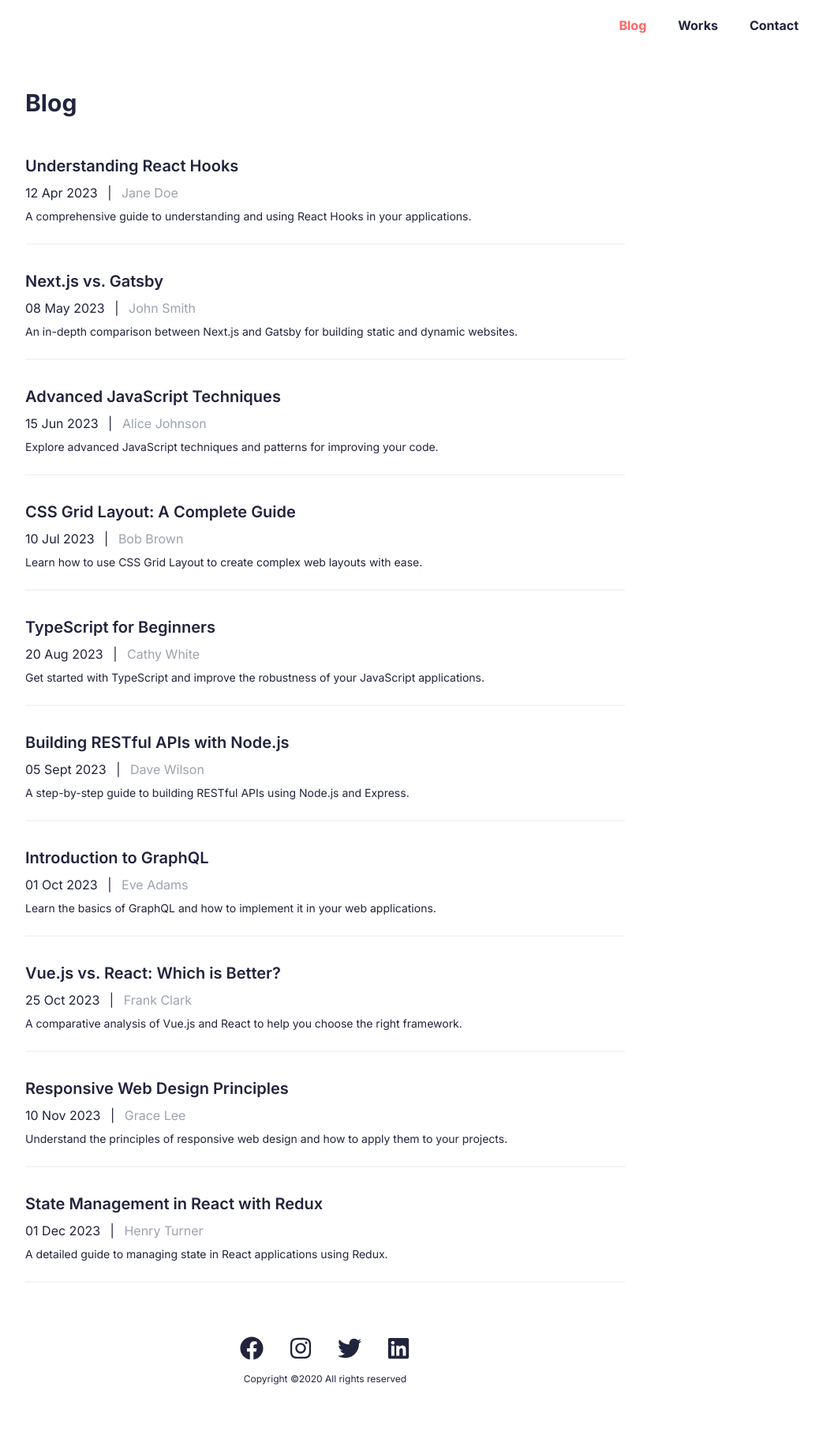
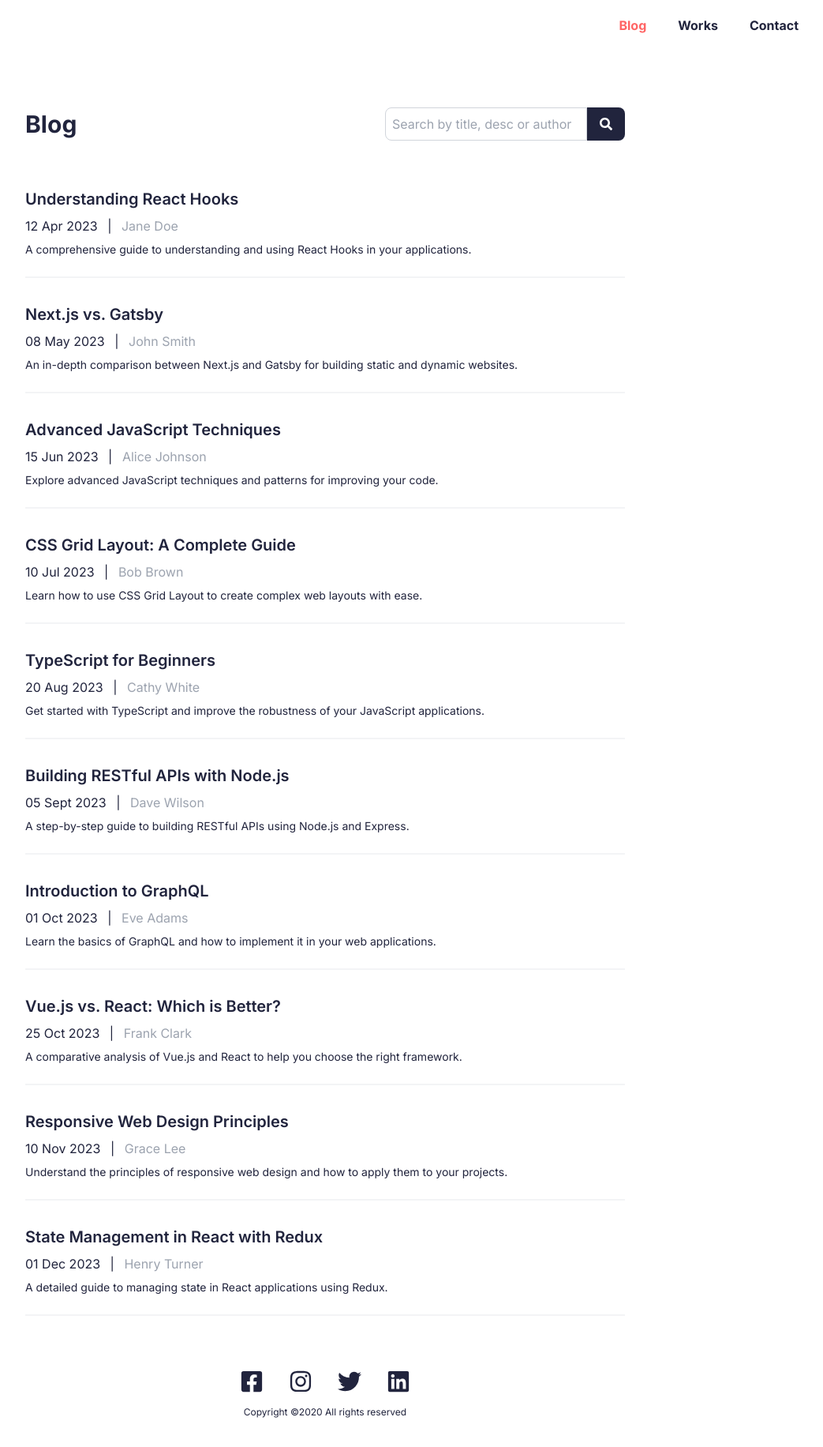
Before and after one commit to DarkM4tt/Blogosphere, a Next.js app: page / in a window 1280 px wide. Shown: the whole page at 79% size, without its empty margins (228-1271 px from the left). Before the commit the page ends 1770 px from the top, so only its background shows below. Built offline with nearby package versions, Linux system fonts and the light colour scheme.

Commit message:
Added SearchBar and Loading state

```diff
--- a/src/app/components/Footer.tsx
+++ b/src/app/components/Footer.tsx
@@ -1,9 +1,14 @@
-import { FaFacebook, FaInstagram, FaTwitter, FaLinkedin } from "react-icons/fa";
+import {
+  FaFacebookSquare,
+  FaInstagram,
+  FaTwitter,
+  FaLinkedin,
+} from "react-icons/fa";
 
 const Footer = () => (
-  <footer className="text-center p-4">
+  <footer className="text-center p-4 mb-5">
     <div className="flex justify-center gap-8 mb-4">
-      <FaFacebook size={30} />
+      <FaFacebookSquare size={30} />
       <FaInstagram size={30} />
       <FaTwitter size={30} />
       <FaLinkedin size={30} />
--- /dev/null
+++ b/src/app/components/SearchBar.tsx
@@ -0,0 +1,40 @@
+"use client";
+
+import { useState } from "react";
+import { FaSearch } from "react-icons/fa";
+import styles from "../styles/searchBar.module.css";
+
+interface SearchBarProps {
+  onSearch: (query: string) => void;
+}
+
+export default function SearchBar({ onSearch }: SearchBarProps) {
+  const [query, setQuery] = useState("");
+
+  const handleInputChange = (event: React.ChangeEvent<HTMLInputElement>) => {
+    setQuery(event.target.value);
+  };
+
+  const handleSearch = (event: React.FormEvent<HTMLFormElement>) => {
+    event.preventDefault();
+    onSearch(query);
+  };
+
+  return (
+    <form onSubmit={handleSearch} className="flex py-8 w-[60%] md:w-[40%]">
+      <input
+        type="text"
+        value={query}
+        onChange={handleInputChange}
+        placeholder="Search by title, desc or author"
+        className="p-2 border w-full border-gray-300 rounded-l-lg focus:outline-none"
+      />
+      <button
+        type="submit"
+        className="py-2 px-2 md:px-4 bg-[#21243D] text-white rounded-r-lg"
+      >
+        <FaSearch />
+      </button>
+    </form>
+  );
+}
--- a/src/app/page.tsx
+++ b/src/app/page.tsx
@@ -3,6 +3,7 @@
 import { useState, useEffect } from "react";
 import BlogPost from "./components/BlogPost";
 import styles from "./page.module.css";
+import SearchBar from "./components/SearchBar";
 
 interface BlogPost {
   id: number;
@@ -16,32 +17,48 @@ interface BlogPost {
 export default function Home() {
   const [posts, setPosts] = useState<BlogPost[]>([]);
   const [filteredPosts, setFilteredPosts] = useState<BlogPost[]>([]);
+  const [loading, setLoading] = useState<boolean>(true);
 
-  useEffect(() => {
+  const fetchPosts = () => {
+    setLoading(true);
     fetch("/blogPosts.json")
       .then((res) => res.json())
       .then((data) => {
         setPosts(data);
         setFilteredPosts(data);
+        setLoading(false);
+      }).catch((err) => {
+        console.log(err);
+        setLoading(false);
       });
+  }
+
+  useEffect(() => {
+    fetchPosts()
   }, []);
 
-  //SearchLogic
-  // const handleSearch = (searchTerm: string) => {
-  //   if (searchTerm === "") {
-  //     setFilteredPosts(posts);
-  //   } else {
-  //     const filtered = posts.filter((post) =>
-  //       post.title.toLowerCase().includes(searchTerm.toLowerCase())
-  //     );
-  //     setFilteredPosts(filtered);
-  //   }
-  // };
+  // SearchLogic
+  const handleSearch = (searchTerm: string) => {
+    if (searchTerm === "") {
+      setFilteredPosts(posts);
+    } else {
+      const filtered = posts.filter(
+        (post) =>
+          post.title.toLowerCase().includes(searchTerm.toLowerCase()) ||
+          post.description.toLowerCase().includes(searchTerm.toLowerCase()) ||
+          post.author.toLowerCase().includes(searchTerm.toLowerCase())
+      );
+      setFilteredPosts(filtered);
+    }
+  };
 
   return (
     <div className={styles.container}>
-      <h1 className="text-3xl font-bold mt-7 mb-12">Blog</h1>
-      {/* <SearchBar onSearch={handleSearch} /> */}
+      <div className="flex justify-between items-center flex-wrap mt-5 mb-7">
+        <h1 className="text-3xl font-bold">Blog</h1>
+        <SearchBar onSearch={handleSearch} />
+      </div>
+      {loading && <h1 className="text-lg text-black">Loading........</h1>}
       {filteredPosts.map((post) => (
         <BlogPost key={post.id} post={post} />
       ))}
--- a/src/app/styles/header.module.css
+++ b/src/app/styles/header.module.css
@@ -3,7 +3,6 @@
   justify-content: end;
   align-items: center;
   padding: 20px 40px;
-  background-color: #fff;
 }
 
 .nav {
```
